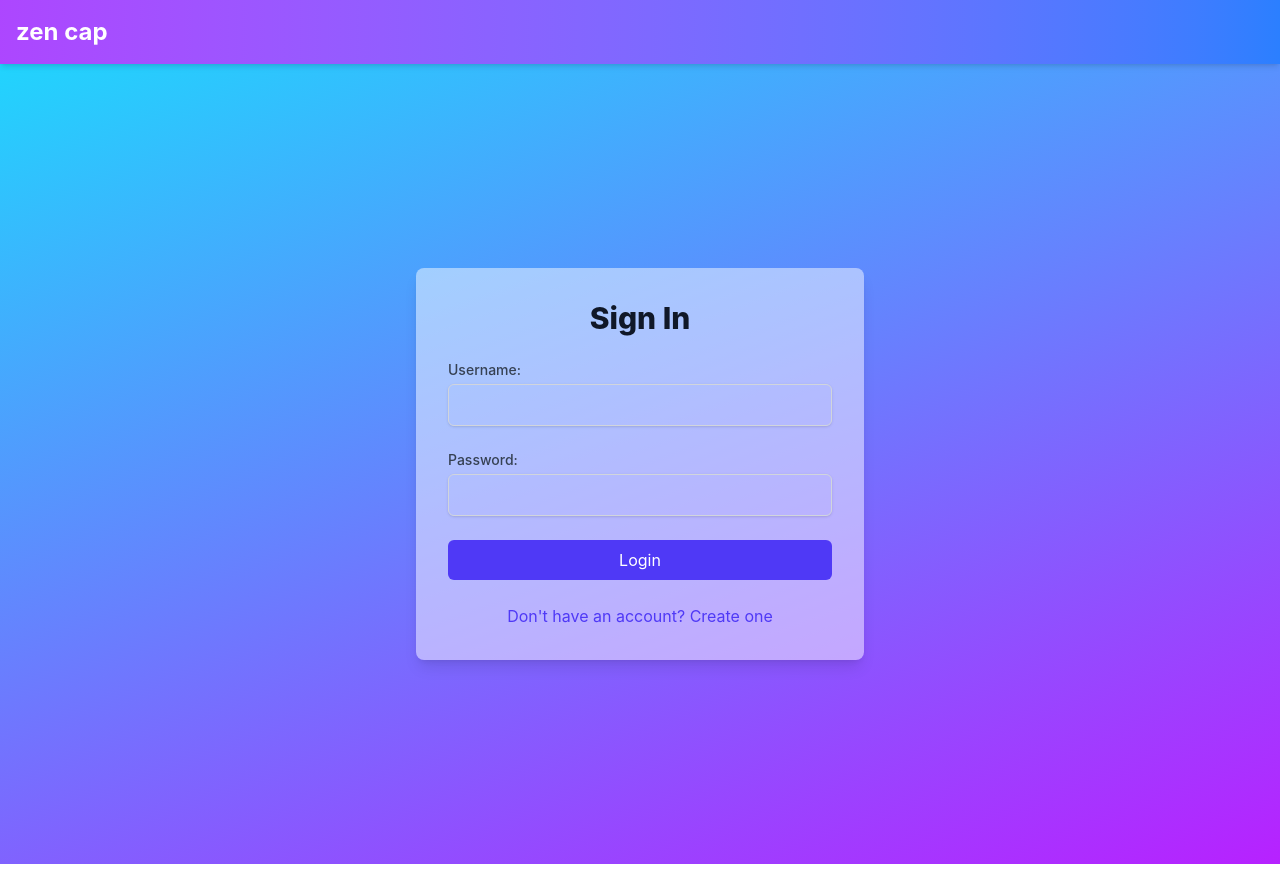
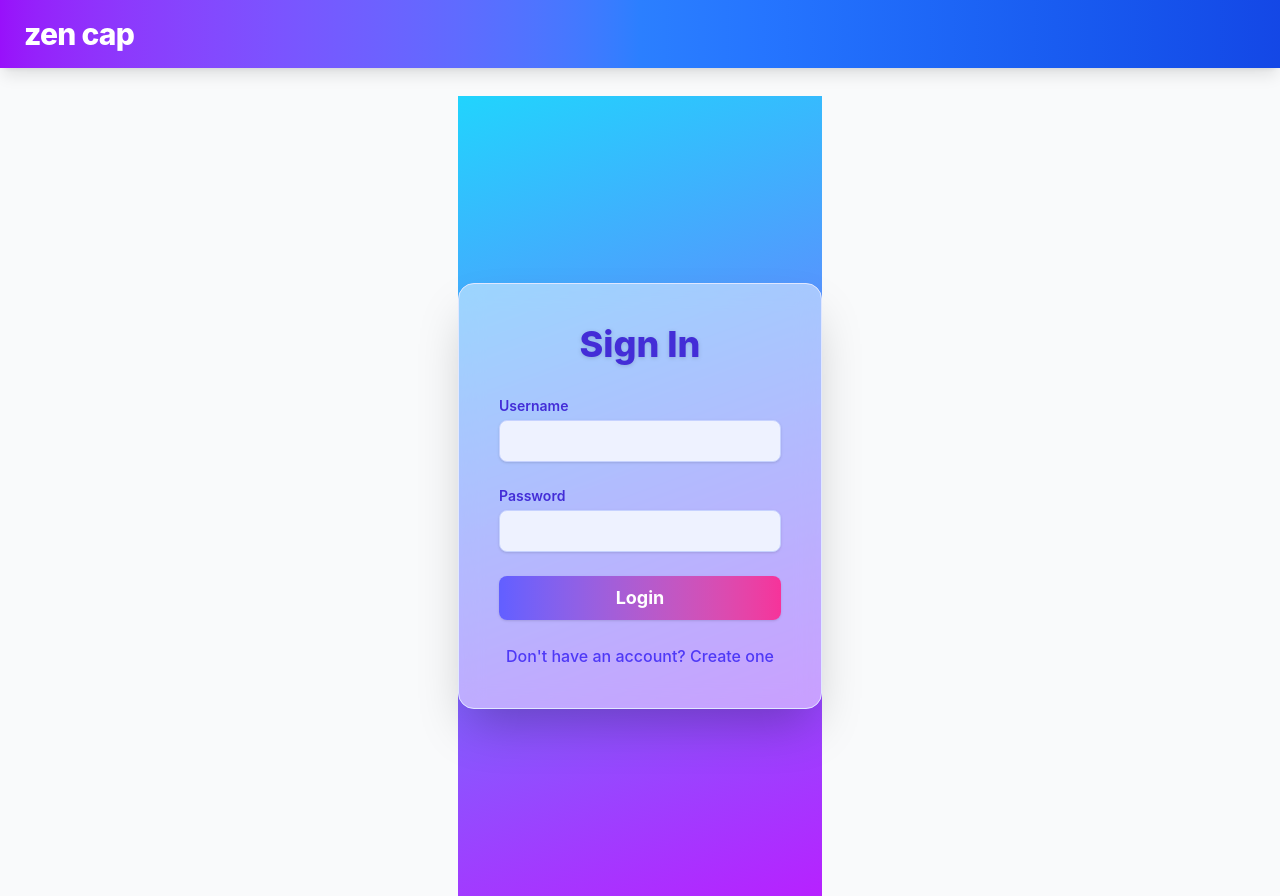
Before and after one commit to MVIII-tech-OPC-pvt-ltd/alkali-mtls-react-jsx, a React app: page / in a window 1280 px wide. Before the commit the page ends 864 px from the top, so only its background shows below. Built offline with nearby package versions, Linux system fonts and the light colour scheme; the HTML template or start-up script is replaced by a standard one.

Commit message:
updated version'

```diff
--- a/libs/pages/AlMAuthPage.jsx
+++ b/libs/pages/AlMAuthPage.jsx
@@ -1,6 +1,6 @@
-import React, { useContext, useState } from 'react';
+import { useContext, useState } from 'react';
 import './AuthPage.css';
-import { UsersHubContext, UsersHubProvider } from '../contexts/UsersHub';
+import { UsersHubContext } from '../contexts/UsersHub';
 import "../styles/styles.css";
 import "../styles/tailwind.css";
 
@@ -61,50 +61,50 @@ function AuthenticationPage({ appName = null }) {
     }
 
     return (
-        <div id='auth-page' className="flex items-center justify-center min-h-screen bg-gray-100 animate-fadeIn">
-            <div className="login-box w-full max-w-md p-8 space-y-6 bg-white rounded-lg shadow-lg transform transition-all duration-500 ease-in-out hover:scale-105">
-                <h2 className="text-3xl font-extrabold text-center text-gray-900">{title}</h2>
+        <div id='auth-page' className="flex items-center justify-center min-h-screen bg-gradient-to-br from-indigo-200 via-purple-200 to-pink-200 animate-fadeIn">
+            <div className="login-box w-full max-w-md p-10 space-y-8 bg-white/90 rounded-2xl shadow-2xl backdrop-blur-md border border-indigo-100 transition-all duration-500 hover:scale-105">
+                <h2 className="text-4xl font-extrabold text-center text-indigo-700 drop-shadow-sm">{title}</h2>
                 <form onSubmit={handleLogin} className="space-y-6">
                     <div className="form-group">
-                        <label htmlFor="username" className="block text-sm font-medium text-gray-700">Username:</label>
+                        <label htmlFor="username" className="block text-sm font-semibold text-indigo-700">Username</label>
                         <input
                             type="text"
                             id="username"
                             value={username}
                             onChange={(e) => setUsername(e.target.value)}
                             required
-                            className="w-full px-3 py-2 mt-1 border border-gray-300 rounded-md shadow-sm focus:outline-none focus:ring-indigo-500 focus:border-indigo-500"
+                            className="w-full px-4 py-2 mt-1 border border-indigo-200 rounded-lg shadow focus:outline-none focus:ring-2 focus:ring-indigo-400 focus:border-indigo-400 bg-indigo-50"
                         />
                     </div>
                     <div className="form-group">
-                        <label htmlFor="password" className="block text-sm font-medium text-gray-700">Password:</label>
+                        <label htmlFor="password" className="block text-sm font-semibold text-indigo-700">Password</label>
                         <input
                             type="password"
                             id="password"
                             value={password}
                             onChange={(e) => setPassword(e.target.value)}
                             required
-                            className="w-full px-3 py-2 mt-1 border border-gray-300 rounded-md shadow-sm focus:outline-none focus:ring-indigo-500 focus:border-indigo-500"
+                            className="w-full px-4 py-2 mt-1 border border-indigo-200 rounded-lg shadow focus:outline-none focus:ring-2 focus:ring-indigo-400 focus:border-indigo-400 bg-indigo-50"
                         />
                     </div>
                     {title === AuthPageType.SIGN_UP && (
                         <div className="form-group">
-                            <label htmlFor="confirmPassword" className="block text-sm font-medium text-gray-700">Confirm Password:</label>
+                            <label htmlFor="confirmPassword" className="block text-sm font-semibold text-indigo-700">Confirm Password</label>
                             <input
                                 type="password"
                                 id="confirmPassword"
                                 value={confirmPassword}
                                 onChange={(e) => setConfirmPassword(e.target.value)}
                                 required
-                                className="w-full px-3 py-2 mt-1 border border-gray-300 rounded-md shadow-sm focus:outline-none focus:ring-indigo-500 focus:border-indigo-500"
+                                className="w-full px-4 py-2 mt-1 border border-indigo-200 rounded-lg shadow focus:outline-none focus:ring-2 focus:ring-indigo-400 focus:border-indigo-400 bg-indigo-50"
                             />
                         </div>
                     )}
-                    <button type="submit" className="w-full px-4 py-2 text-white bg-indigo-600 rounded-md hover:bg-indigo-700 focus:outline-none focus:ring-2 focus:ring-offset-2 focus:ring-indigo-500">
+                    <button type="submit" className="w-full px-4 py-2 text-lg font-bold text-white bg-gradient-to-r from-indigo-500 to-pink-500 rounded-lg shadow hover:from-indigo-600 hover:to-pink-600 focus:outline-none focus:ring-2 focus:ring-offset-2 focus:ring-indigo-400 transition">
                         {title === AuthPageType.SIGN_IN ? 'Login' : 'Sign Up'}
                     </button>
                     <div className="text-center">
-                        <button type="button" onClick={handleSwitch} className="text-indigo-600 cursor-pointer hover:text-indigo-500 focus:outline-none">
+                        <button type="button" onClick={handleSwitch} className="text-indigo-600 font-medium hover:text-pink-500 focus:outline-none transition">
                             {title === AuthPageType.SIGN_IN ? "Don't have an account? Create one" : "Already have an account? Sign in"}
                         </button>
                     </div>
--- a/libs/pages/AlMFixedHeader.jsx
+++ b/libs/pages/AlMFixedHeader.jsx
@@ -18,26 +18,30 @@ function FixedHeader({ children, title }) {
     const { isAuthenticated, logout } = useContext(UsersHubContext);
 
     return (
-        <div>
-            <header className="fixed top-0 left-0 w-full bg-gradient-to-r from-purple-500 to-blue-500 text-white shadow-md z-50">
-                <div className="container mx-auto p-4 flex justify-between items-center">
-                    <h1 className="text-2xl font-bold">{title}</h1>
+        <div className="min-h-screen bg-gray-50">
+            <header className="fixed top-0 left-0 w-full bg-gradient-to-r from-purple-600 via-blue-500 to-blue-700 text-white shadow-lg z-50">
+                <div className="max-w-7xl mx-auto px-6 py-4 flex justify-between items-center">
+                    <h1 className="text-3xl font-extrabold tracking-tight">{title}</h1>
                     {isAuthenticated && (
                         <button
                             onClick={logout}
-                            className="bg-red-500 hover:bg-red-700 text-white font-bold py-2 px-4 rounded"
+                            className="bg-red-500 hover:bg-red-600 transition-colors duration-200 text-white font-semibold py-2 px-5 rounded-lg shadow focus:outline-none focus:ring-2 focus:ring-red-400"
                         >
                             Logout
                         </button>
                     )}
                 </div>
             </header>
-            <main className="pt-16">
+            <main className="pt-24 max-w-7xl mx-auto w-full">
                 {isAuthenticated ? (
-                    <div className='bg-white'>
+                    <div className="bg-white rounded-lg shadow p-8 mt-4">
                         {children}
                     </div>
-                ) : <AlMAuthPage />}
+                ) : (
+                    <div className="flex justify-center items-center min-h-[60vh]">
+                        <AlMAuthPage />
+                    </div>
+                )}
             </main>
         </div>
     );
--- a/libs/pages/AlMNavigationTemplateApp.jsx
+++ b/libs/pages/AlMNavigationTemplateApp.jsx
@@ -1,4 +1,4 @@
-import React, { useState } from "react";
+import { useState } from "react";
 import "../styles/styles.css";
 import "../styles/tailwind.css";
 
@@ -20,27 +20,31 @@ function AlMNavigationTemplateApp({ navItems }) {
     }
 
     return (
-        <div className="container mx-auto p-4">
-            <div className="nav-bar-container">
-                <div className="nav-bar flex justify-center space-x-4">
+        <div className="min-h-screen bg-gradient-to-br from-blue-50 to-blue-100 p-6">
+            <div className="nav-bar-container mb-6">
+                <div className="nav-bar flex justify-center gap-6">
                     {
                         ITEMS.map((val, idx) => {
                             return (
-                                <div
+                                <button
                                     key={idx}
-                                    className={"flex pl-5 pr-5 item cursor-pointer p-2 rounded transition duration-300 ease-in-out transform " +
-                                        (idx === activePageIndex ? "bg-blue-500 text-white" : "bg-gray-200 text-black hover:bg-blue-300 hover:scale-105")}
+                                    className={
+                                        "flex items-center gap-2 px-6 py-3 font-semibold rounded-lg shadow transition-all duration-300 " +
+                                        (idx === activePageIndex
+                                            ? "bg-blue-600 text-white scale-105 shadow-lg"
+                                            : "bg-white text-blue-700 hover:bg-blue-100 hover:scale-105")
+                                    }
                                     onClick={() => handleClick(idx)}
                                 >
-                                    <div className="icon">{val.icon}</div>
-                                    <div className="text">{val.text}</div>
-                                </div>
+                                    <span className="icon text-xl">{val.icon}</span>
+                                    <span className="text">{val.text}</span>
+                                </button>
                             );
                         })
                     }
                 </div>
             </div>
-            <div className="main-container mt-4 p-4 bg-white shadow rounded">
+            <div className="main-container p-8 bg-white shadow-xl rounded-2xl">
                 {activePage}
             </div>
         </div>
--- a/libs/pages/AlMTemplateApp.jsx
+++ b/libs/pages/AlMTemplateApp.jsx
@@ -1,4 +1,3 @@
-import React from 'react';
 import AlMFixedHeader from './AlMFixedHeader';
 import "../styles/styles.css";
 import "../styles/tailwind.css";
--- a/package.json
+++ b/package.json
@@ -1,7 +1,7 @@
 {
   "name": "alkali-mtls",
   "private": false,
-  "version": "1.4.1",
+  "version": "1.4.2",
   "description": "Instant project template with in-memory user storage system",
   "type": "module",
   "author": "Avinash (CEO) 😎 <avinashkumar@mviiitech.com>",
--- a/tailwind.config.js
+++ b/tailwind.config.js
@@ -1,6 +1,6 @@
 // tailwind.config.js
 module.exports = {
-  content: ["./libs/**/*.{js,jsx,ts,tsx}"], // Adjust to your folder structure
+  content: ["./libs/**/*.{js,jsx,ts,tsx}"], // Adjusted to point to libs folder
   theme: {
     extend: {},
   },
```
Also changed, not shown: libs/styles/tailwind.css, 1 other file (tests, documents, lock files or other folders).
